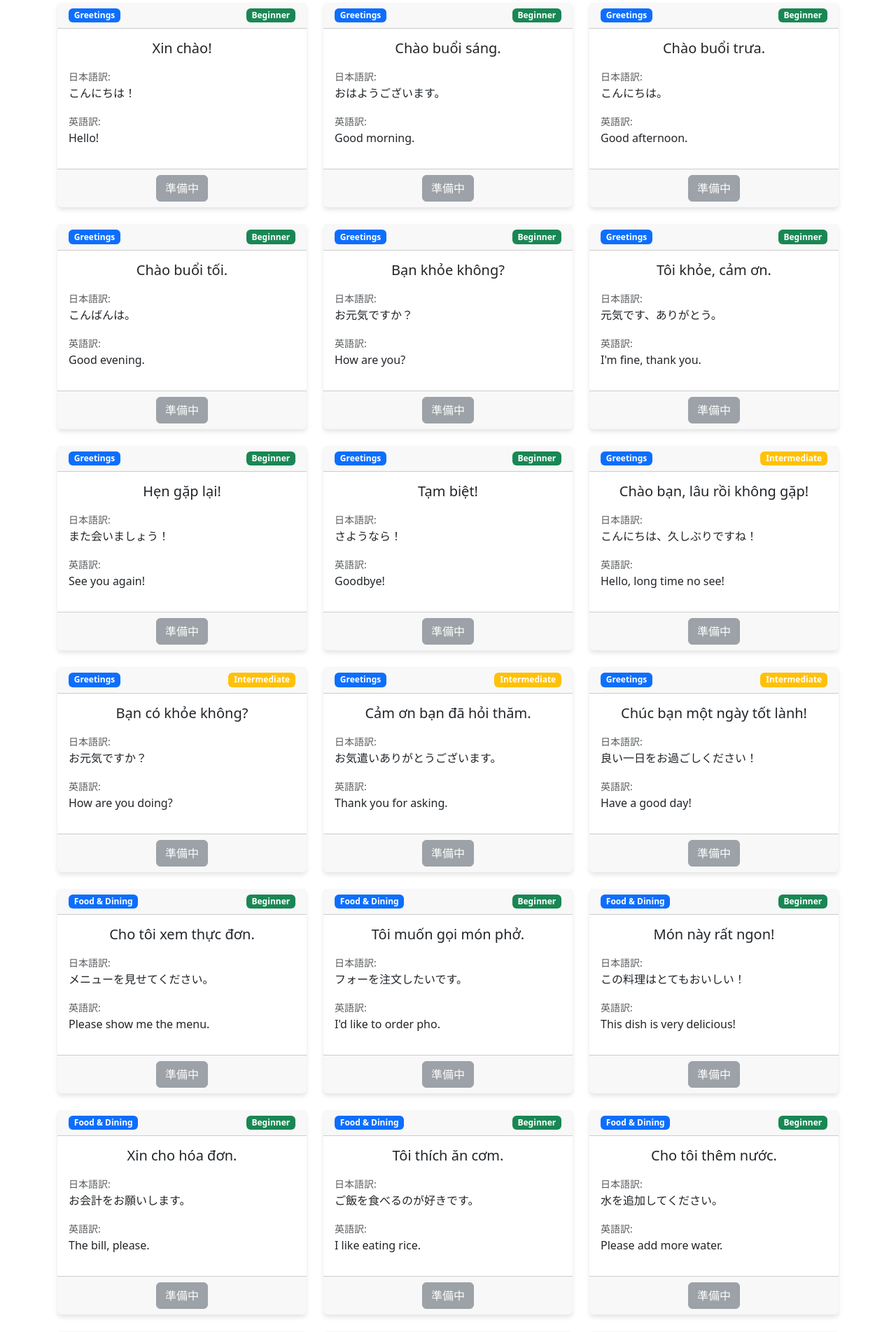
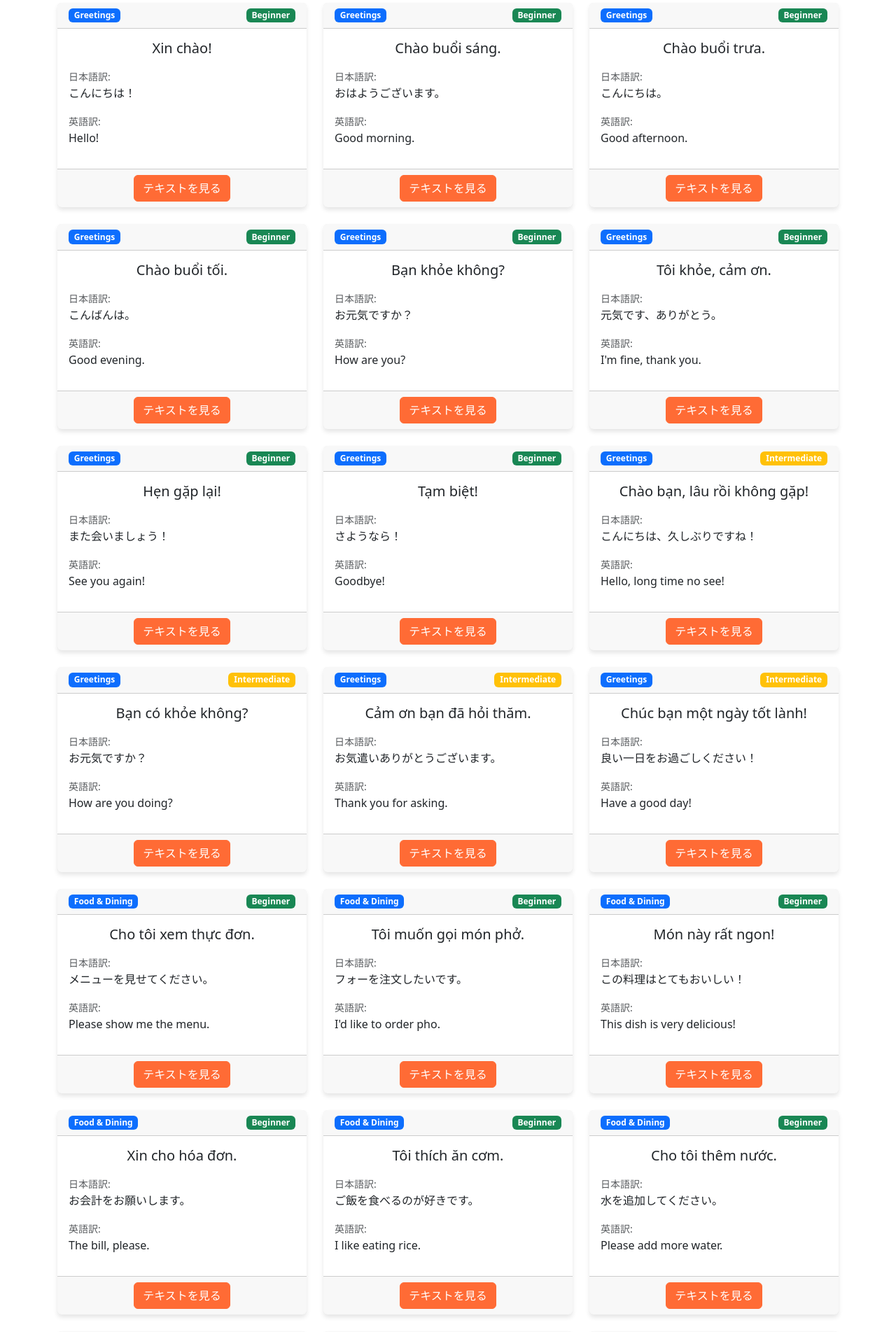
Before and after one commit to hungnah/Web-design, a Django app: page /create/phrases/ in a window 1280 px wide. Shown: the part 440-2343 px from the top of the page at 70% size. Run offline with Django 4.2, Linux system fonts and the light colour scheme; a user stored in the database is signed in; data comes from the database, SQL or seed files in the repository; data that the repository does not hold is empty.

Commit message:
Fixed-Study_text_button

```diff
--- a/testpj2/templates/event_creation/phrase_list.html
+++ b/testpj2/templates/event_creation/phrase_list.html
@@ -89,7 +89,7 @@
                         {% endif %}
                     </div>
                     <div class="card-footer text-center">
-                        <button class="btn btn-secondary" disabled title="準備中">準備中</button>
+                        <a href="{% url 'study_phrase' phrase.id %}" class="btn btn-primary">テキストを見る</a>
                     </div>
                     {% if post_id %}
                         <div class="card-footer text-center">
```
Also changed, not shown: testpj2/event_creation/migrations/0010_alter_cafelocation_options_and_more.py (added), testpj2/session/migrations/0002_delete_evaluation.py (added).
